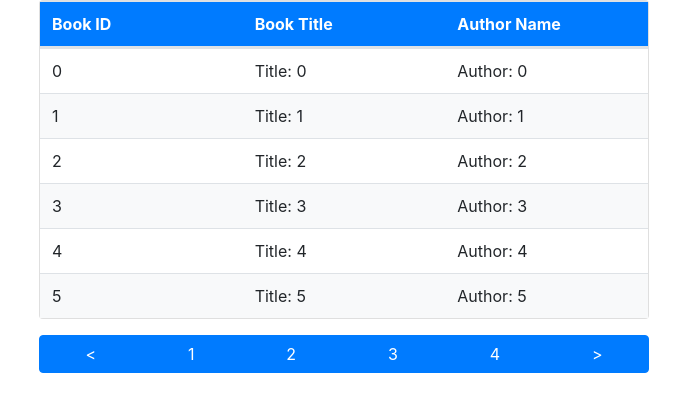
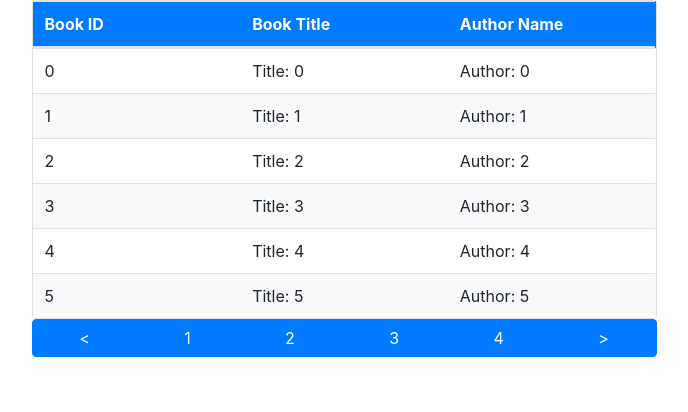
Before and after one commit to JoeCorapi/js-pagination, a plain HTML site: page index.html in a window 1280 px wide. Shown: the whole page, without its empty margins (296-984 px from the left). Drawn offline with Linux system fonts and the light colour scheme.

Commit message:
removed table/button border

```diff
--- a/index.html
+++ b/index.html
@@ -3,14 +3,12 @@
     <link rel='stylesheet' href='css/bootstrap.css'>
 </head>
 <body >
-    <div class='container-fluid'>
         <div class='row'>
             <div class='col-lg-6 offset-lg-3'>
-                <table id="table" class='table card'> </table>
+                <table id="table"> </table>
                     <div id="buttonRow"></div>
                 <script src="pagination.js"></script>
             </div>
         </div>
-    </div>
 </body>
 </html>
--- a/pagination.js
+++ b/pagination.js
@@ -17,6 +17,7 @@ for (let i=0; i<numOfBooks; i++) {
 }
 
 let table = document.getElementById("table");
+table.className='table card mb-0'
 
 let tHead = document.createElement('thead');
 let tRow = document.createElement('tr');
```
